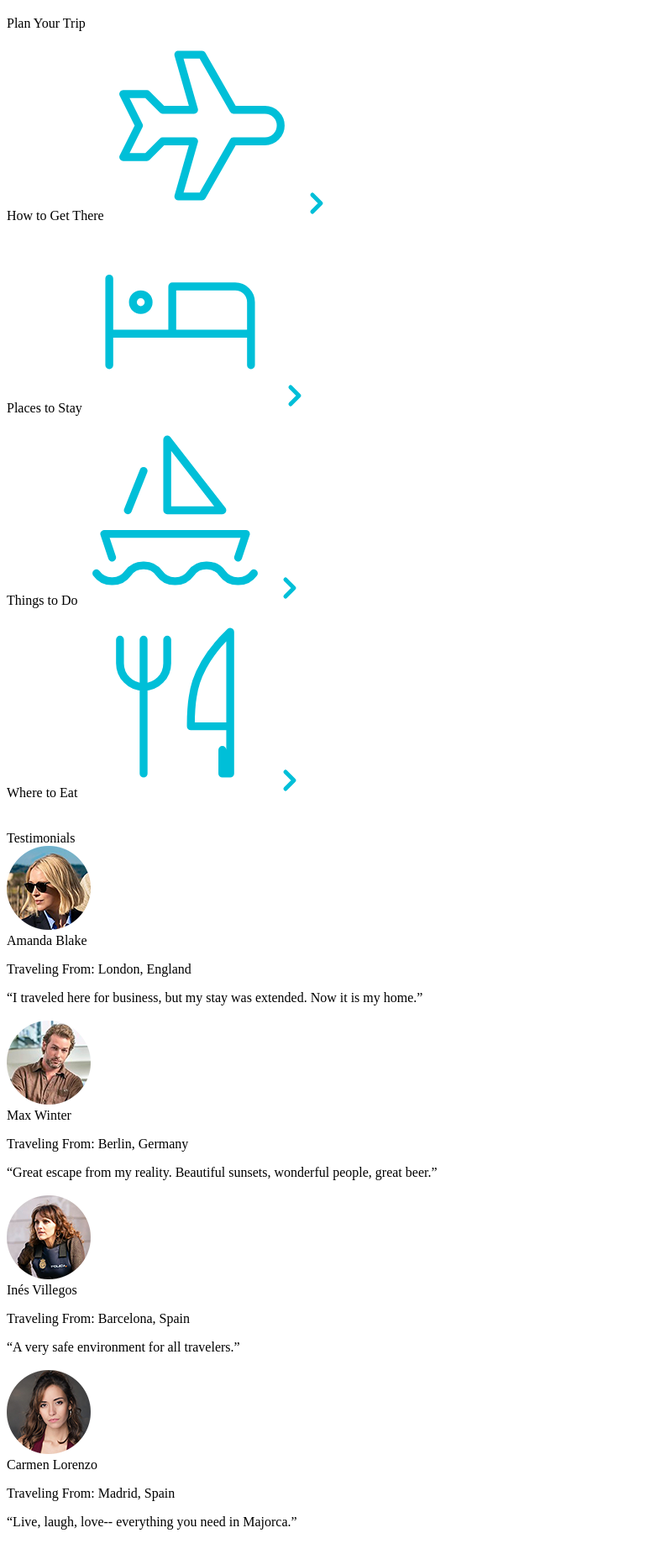
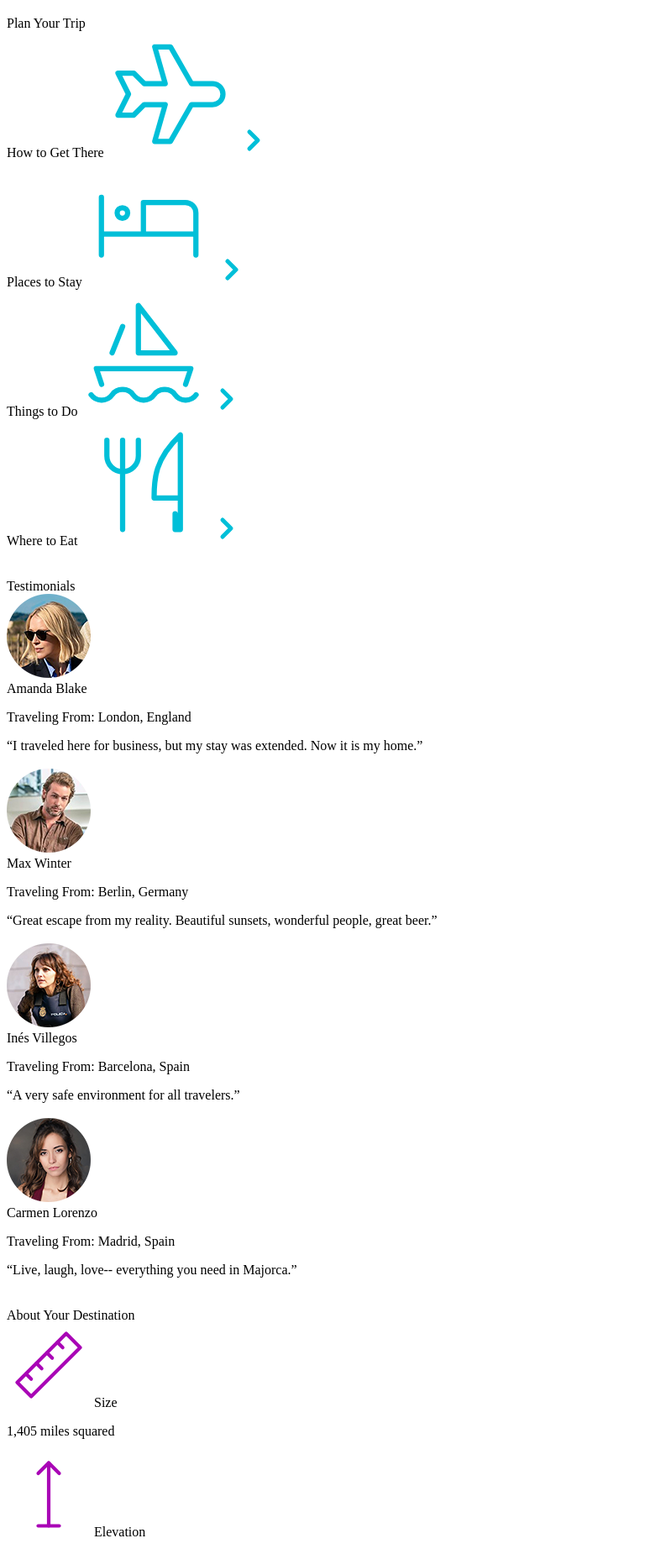
Before and after one commit to DakshaHegde/wunderlust, a plain HTML site: page majorca.html in a window 1280 px wide. Shown: the part 950-2800 px from the top of the page at 84% size, without its empty margins (0-774 px from the left). Drawn offline with Linux system fonts and the light colour scheme.

Commit message:
Update majorca.html

```diff
--- a/majorca.html
+++ b/majorca.html
@@ -35,28 +35,28 @@ Also review the alt text on all of the images to ensure that it is descriptive a
                     Plan Your Trip
                     <section>
                         How to Get There
-                        <svg xmlns="http://www.w3.org/2000/svg" class="icon icon-tabler icon-tabler-plane" width="225" height="225" viewBox="0 0 24 24" stroke-width="1" stroke="#00bfd8" fill="none" stroke-linecap="round" stroke-linejoin="round"> <path stroke="none" d="M0 0h24v24H0z" fill="none"/> <path d="M16 10h4a2 2 0 0 1 0 4h-4l-4 7h-3l2 -7h-4l-2 2h-3l2 -4l-2 -4h3l2 2h4l-2 -7h3z" /></svg>
+                        <svg xmlns="http://www.w3.org/2000/svg" class="icon icon-tabler icon-tabler-plane" width="150" height="150" viewBox="0 0 24 24" stroke-width="1" stroke="#00bfd8" fill="none" stroke-linecap="round" stroke-linejoin="round"> <path stroke="none" d="M0 0h24v24H0z" fill="none"/> <path d="M16 10h4a2 2 0 0 1 0 4h-4l-4 7h-3l2 -7h-4l-2 2h-3l2 -4l-2 -4h3l2 2h4l-2 -7h3z" /></svg>
                         <a href="#" title="Search for flights">
                             <svg xmlns="http://www.w3.org/2000/svg" class="icon icon-tabler icon-tabler-chevron-right" width="40" height="40" viewBox="0 0 24 24" stroke-width="3" stroke="#00bfd8" fill="none" stroke-linecap="round" stroke-linejoin="round"><path stroke="none" d="M0 0h24v24H0z" fill="none"/><polyline points="9 6 15 12 9 18" /></svg>
                         </a>
                     </section>
                     <section>
                         Places to Stay
-                        <svg xmlns="http://www.w3.org/2000/svg" class="icon icon-tabler icon-tabler-bed" width="225" height="225" viewBox="0 0 24 24" stroke-width="1" stroke="#00bfd8" fill="none" stroke-linecap="round" stroke-linejoin="round"><path stroke="none" d="M0 0h24v24H0z" fill="none"/><path d="M3 7v11m0 -4h18m0 4v-8a2 2 0 0 0 -2 -2h-8v6" /><circle cx="7" cy="10" r="1" /></svg>
+                        <svg xmlns="http://www.w3.org/2000/svg" class="icon icon-tabler icon-tabler-bed" width="150" height="150" viewBox="0 0 24 24" stroke-width="1" stroke="#00bfd8" fill="none" stroke-linecap="round" stroke-linejoin="round"><path stroke="none" d="M0 0h24v24H0z" fill="none"/><path d="M3 7v11m0 -4h18m0 4v-8a2 2 0 0 0 -2 -2h-8v6" /><circle cx="7" cy="10" r="1" /></svg>
                         <a href="#" title="Search for hotels">
                             <svg xmlns="http://www.w3.org/2000/svg" class="icon icon-tabler icon-tabler-chevron-right" width="40" height="40" viewBox="0 0 24 24" stroke-width="3" stroke="#00bfd8" fill="none" stroke-linecap="round" stroke-linejoin="round"><path stroke="none" d="M0 0h24v24H0z" fill="none"/><polyline points="9 6 15 12 9 18" /></svg>
                         </a>
                     </section>
                     <section>
                         Things to Do
-                        <svg xmlns="http://www.w3.org/2000/svg" class="icon icon-tabler icon-tabler-sailboat" width="225" height="225" viewBox="0 0 24 24" stroke-width="1" stroke="#00bfd8" fill="none" stroke-linecap="round" stroke-linejoin="round"><path stroke="none" d="M0 0h24v24H0z" fill="none"/><path d="M2 20a2.4 2.4 0 0 0 2 1a2.4 2.4 0 0 0 2 -1a2.4 2.4 0 0 1 2 -1a2.4 2.4 0 0 1 2 1a2.4 2.4 0 0 0 2 1a2.4 2.4 0 0 0 2 -1a2.4 2.4 0 0 1 2 -1a2.4 2.4 0 0 1 2 1a2.4 2.4 0 0 0 2 1a2.4 2.4 0 0 0 2 -1" /><path d="M4 18l-1 -3h18l-1 3" /><path d="M11 12h7l-7 -9v9" /><line x1="8" y1="7" x2="6" y2="12" /></svg>
+                        <svg xmlns="http://www.w3.org/2000/svg" class="icon icon-tabler icon-tabler-sailboat" width="150" height="150" viewBox="0 0 24 24" stroke-width="1" stroke="#00bfd8" fill="none" stroke-linecap="round" stroke-linejoin="round"><path stroke="none" d="M0 0h24v24H0z" fill="none"/><path d="M2 20a2.4 2.4 0 0 0 2 1a2.4 2.4 0 0 0 2 -1a2.4 2.4 0 0 1 2 -1a2.4 2.4 0 0 1 2 1a2.4 2.4 0 0 0 2 1a2.4 2.4 0 0 0 2 -1a2.4 2.4 0 0 1 2 -1a2.4 2.4 0 0 1 2 1a2.4 2.4 0 0 0 2 1a2.4 2.4 0 0 0 2 -1" /><path d="M4 18l-1 -3h18l-1 3" /><path d="M11 12h7l-7 -9v9" /><line x1="8" y1="7" x2="6" y2="12" /></svg>
                         <a href="#" title="Search for Activities">
                             <svg xmlns="http://www.w3.org/2000/svg" class="icon icon-tabler icon-tabler-chevron-right" width="40" height="40" viewBox="0 0 24 24" stroke-width="3" stroke="#00bfd8" fill="none" stroke-linecap="round" stroke-linejoin="round"><path stroke="none" d="M0 0h24v24H0z" fill="none"/><polyline points="9 6 15 12 9 18" /></svg>
                         </a>
                     </section>
                     <section>
                         Where to Eat
-                        <svg xmlns="http://www.w3.org/2000/svg" class="icon icon-tabler icon-tabler-tools-kitchen-2" width="225" height="225" viewBox="0 0 24 24" stroke-width="1" stroke="#00bfd8" fill="none" stroke-linecap="round" stroke-linejoin="round"><path stroke="none" d="M0 0h24v24H0z" fill="none"/><path d="M19 3v12h-5c-.023 -3.681 .184 -7.406 5 -12zm0 12v6h-1v-3m-10 -14v17m-3 -17v3a3 3 0 1 0 6 0v-3" /></svg>
+                        <svg xmlns="http://www.w3.org/2000/svg" class="icon icon-tabler icon-tabler-tools-kitchen-2" width="150" height="150" viewBox="0 0 24 24" stroke-width="1" stroke="#00bfd8" fill="none" stroke-linecap="round" stroke-linejoin="round"><path stroke="none" d="M0 0h24v24H0z" fill="none"/><path d="M19 3v12h-5c-.023 -3.681 .184 -7.406 5 -12zm0 12v6h-1v-3m-10 -14v17m-3 -17v3a3 3 0 1 0 6 0v-3" /></svg>
                         <a href="#" title="Search for Restaurants">
                             <svg xmlns="http://www.w3.org/2000/svg" class="icon icon-tabler icon-tabler-chevron-right" width="40" height="40" viewBox="0 0 24 24" stroke-width="3" stroke="#00bfd8" fill="none" stroke-linecap="round" stroke-linejoin="round"><path stroke="none" d="M0 0h24v24H0z" fill="none"/><polyline points="9 6 15 12 9 18" /></svg>
                         </a>
@@ -103,22 +103,22 @@ Also review the alt text on all of the images to ensure that it is descriptive a
                 <section>
                     About Your Destination
                     <section>
-                        <svg xmlns="http://www.w3.org/2000/svg" class="icon icon-tabler icon-tabler-ruler-2" width="225" height="225" viewBox="0 0 24 24" stroke-width="1" stroke="#a905b6" fill="none" stroke-linecap="round" stroke-linejoin="round"><path stroke="none" d="M0 0h24v24H0z" fill="none"/><path d="M17 3l4 4l-14 14l-4 -4z" /><path d="M16 7l-1.5 -1.5" /><path d="M13 10l-1.5 -1.5" /><path d="M10 13l-1.5 -1.5" /><path d="M7 16l-1.5 -1.5" /></svg>
+                        <svg xmlns="http://www.w3.org/2000/svg" class="icon icon-tabler icon-tabler-ruler-2" width="100" height="100" viewBox="0 0 24 24" stroke-width="1" stroke="#a905b6" fill="none" stroke-linecap="round" stroke-linejoin="round"><path stroke="none" d="M0 0h24v24H0z" fill="none"/><path d="M17 3l4 4l-14 14l-4 -4z" /><path d="M16 7l-1.5 -1.5" /><path d="M13 10l-1.5 -1.5" /><path d="M10 13l-1.5 -1.5" /><path d="M7 16l-1.5 -1.5" /></svg>
                         Size
                         <p>1,405 miles squared</p>
                     </section>
                     <section>
-                        <svg xmlns="http://www.w3.org/2000/svg" class="icon icon-tabler icon-tabler-arrow-top-bar" width="225" height="225" viewBox="0 0 24 24" stroke-width="1" stroke="#a905b6" fill="none" stroke-linecap="round" stroke-linejoin="round"><path stroke="none" d="M0 0h24v24H0z" fill="none"/><line x1="12" y1="21" x2="12" y2="3" /><path d="M15 6l-3 -3l-3 3" /><line x1="9" y1="21" x2="15" y2="21" /></svg>
+                        <svg xmlns="http://www.w3.org/2000/svg" class="icon icon-tabler icon-tabler-arrow-top-bar" width="100" height="100" viewBox="0 0 24 24" stroke-width="1" stroke="#a905b6" fill="none" stroke-linecap="round" stroke-linejoin="round"><path stroke="none" d="M0 0h24v24H0z" fill="none"/><line x1="12" y1="21" x2="12" y2="3" /><path d="M15 6l-3 -3l-3 3" /><line x1="9" y1="21" x2="15" y2="21" /></svg>
                         Elevation
                         <p>4,741 feet</p>
                     </section>
                     <section>
-                        <svg xmlns="http://www.w3.org/2000/svg" class="icon icon-tabler icon-tabler-map-pin" width="225" height="225" viewBox="0 0 24 24" stroke-width="1" stroke="#a905b6" fill="none" stroke-linecap="round" stroke-linejoin="round"><path stroke="none" d="M0 0h24v24H0z" fill="none"/><circle cx="12" cy="11" r="3" /><path d="M17.657 16.657l-4.243 4.243a2 2 0 0 1 -2.827 0l-4.244 -4.243a8 8 0 1 1 11.314 0z" /></svg>
+                        <svg xmlns="http://www.w3.org/2000/svg" class="icon icon-tabler icon-tabler-map-pin" width="100" height="100" viewBox="0 0 24 24" stroke-width="1" stroke="#a905b6" fill="none" stroke-linecap="round" stroke-linejoin="round"><path stroke="none" d="M0 0h24v24H0z" fill="none"/><circle cx="12" cy="11" r="3" /><path d="M17.657 16.657l-4.243 4.243a2 2 0 0 1 -2.827 0l-4.244 -4.243a8 8 0 1 1 11.314 0z" /></svg>
                         Location
                         <p>Mediterranean</p>
                     </section>
                     <section>
-                        <svg xmlns="http://www.w3.org/2000/svg" class="icon icon-tabler icon-tabler-users" width="225" height="225" viewBox="0 0 24 24" stroke-width="1" stroke="#a905b6" fill="none" stroke-linecap="round" stroke-linejoin="round"><path stroke="none" d="M0 0h24v24H0z" fill="none"/><circle cx="9" cy="7" r="4" /><path d="M3 21v-2a4 4 0 0 1 4 -4h4a4 4 0 0 1 4 4v2" /><path d="M16 3.13a4 4 0 0 1 0 7.75" /><path d="M21 21v-2a4 4 0 0 0 -3 -3.85" /></svg>
+                        <svg xmlns="http://www.w3.org/2000/svg" class="icon icon-tabler icon-tabler-users" width="100" height="100" viewBox="0 0 24 24" stroke-width="1" stroke="#a905b6" fill="none" stroke-linecap="round" stroke-linejoin="round"><path stroke="none" d="M0 0h24v24H0z" fill="none"/><circle cx="9" cy="7" r="4" /><path d="M3 21v-2a4 4 0 0 1 4 -4h4a4 4 0 0 1 4 4v2" /><path d="M16 3.13a4 4 0 0 1 0 7.75" /><path d="M21 21v-2a4 4 0 0 0 -3 -3.85" /></svg>
                         Population
                         <p>923,608</p>
                     </section>
```
